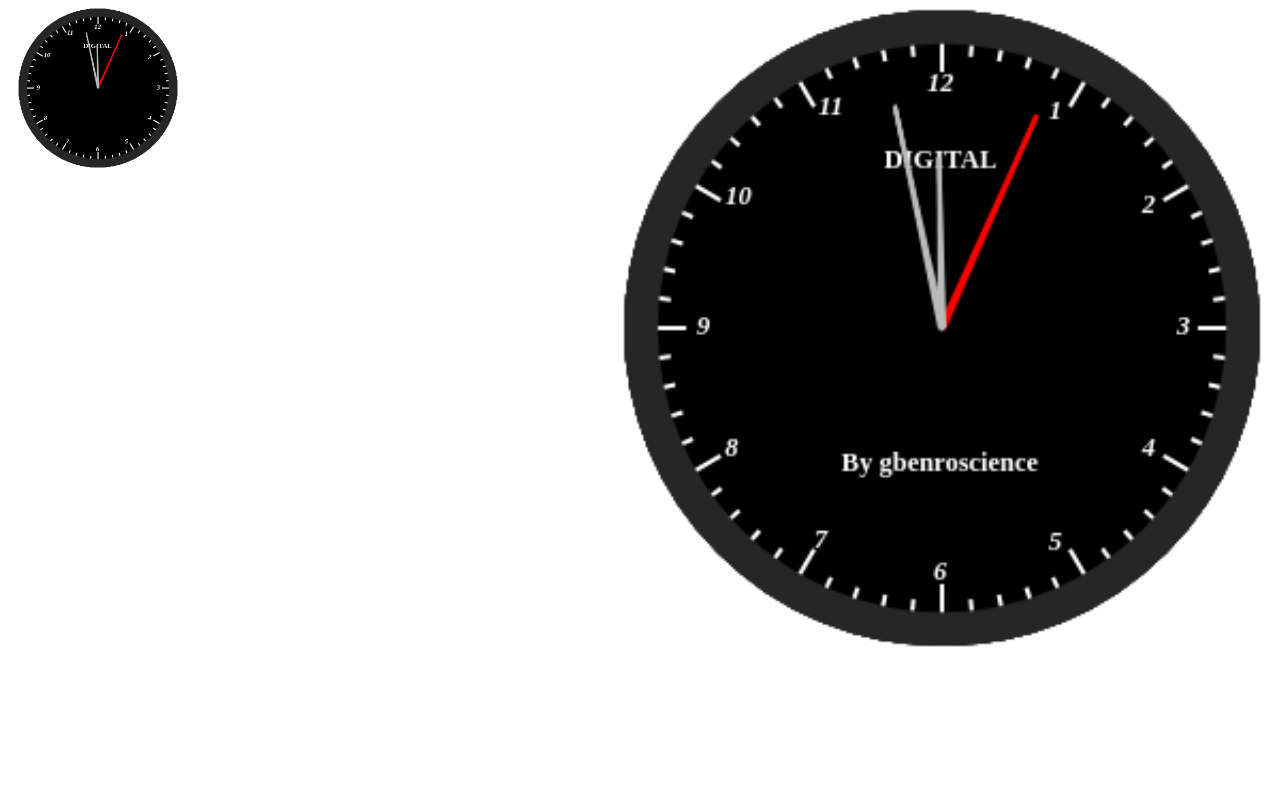
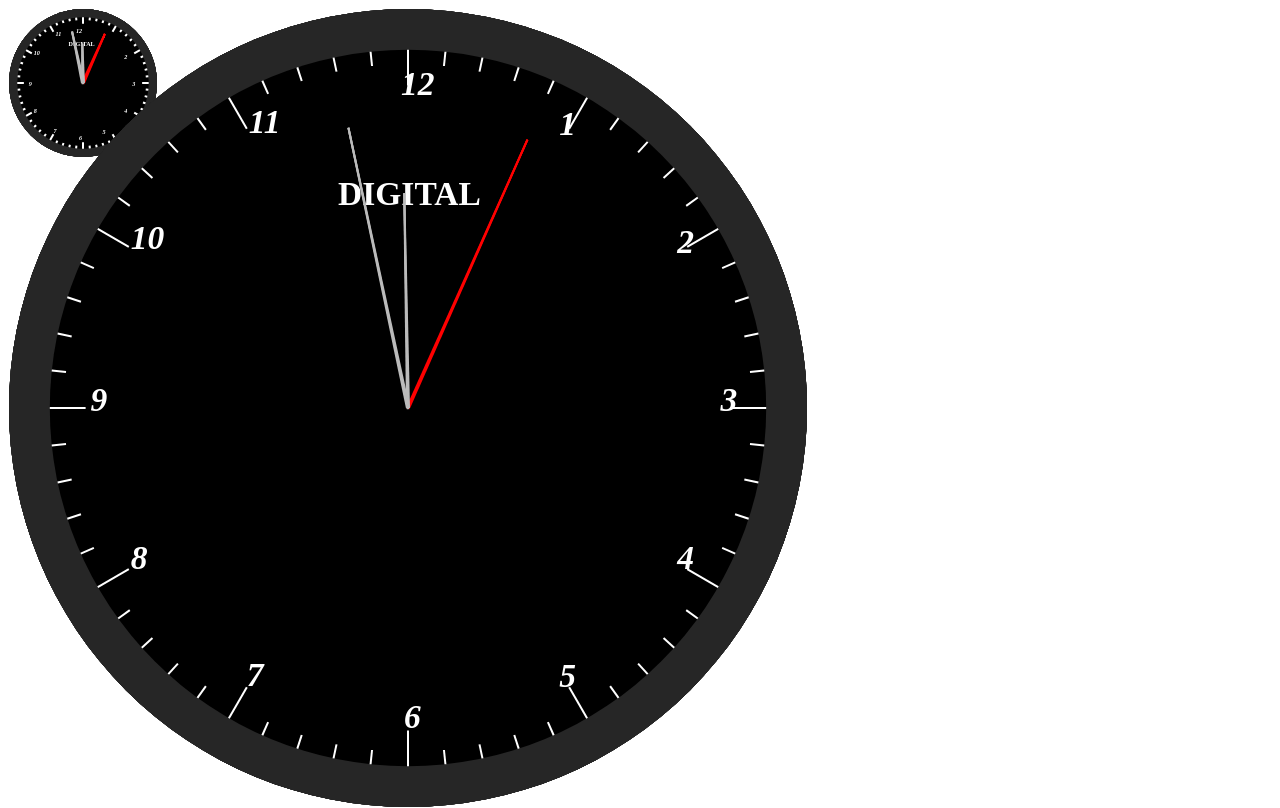
Before and after one commit to gbenroscience/clock-js, a plain HTML site: page index.html in a window 1280 px wide. Drawn offline with Linux system fonts and the light colour scheme.

Commit message:
added floating option to clock

```diff
--- a/clock/clock.js
+++ b/clock/clock.js
@@ -11,8 +11,8 @@
  */
 
 
-function logger(txt){
-    if(DEBUG === true){
+function logger(txt) {
+    if (DEBUG === true) {
         console.log(txt);
     }
 }
@@ -1725,7 +1725,7 @@ const HandType = {
     SECONDHAND: "second"
 };
 
-const DEBUG = false;
+const DEBUG = true;
 
 const CssSizeUnits = {
     EM: "em",
@@ -2916,16 +2916,28 @@ function getErrorNotif(hh, mm, sec, description) {
 /**
  * {
  * canvasId: "xxxx",
+ * floating: true,
  * outerColor: "css-color",
  * middleColor: "css-color",
  * innerColor: "css-color",
  * centerSpotWidth: number,
  * outerCircleAsFractionOfFrameSize: float_zero_to_1,
- * showBaseText: false
- *
- *
- *
+ * showBaseText: false,
+ * area:{
+ * width: 100,
+ * height: 100,
  * }
+ *
+ *
+ *
+ * }
+ *
+ * You define the `floating` option when you dont want to add any code to the HTML DOM yourself.
+ * You are saying that the Clock should create its own canvas element, add it to the DOM and use it as its own drawing area.
+ * Whether or not you define the `floating` option, you must define the canvasId.
+ * If you define the `floating` option, the canvas id would be used as the DOM id of the dynamically created canvas added to the DOM
+ * If you do not define the `floating` option, the Clock will look (through the DOM) for a canvas having the specified canvasId and use it for its drawing area.
+ *
  * @param {Object} options
  * @returns {Clock}
  */
@@ -2937,19 +2949,69 @@ function Clock(options) {
     this.innerColor = "#000";
     this.showBaseText = false;
 
-
+    var DEFAULT_SIZE = 150;
+
+
+// The canvas id must be specified, it is used as the DOM id of the canvas element
     if (options.canvasId) {
-        if (typeof options.canvasId === 'string') {
-            this.canvas = document.getElementById(options.canvasId);
-            dragElement(this.canvas);
-        } else {
+        if (typeof options.canvasId !== 'string') {
             logger("The field: `canvasId` must be a string");
             return;
         }
     } else {
-        logger("No field: `canvasId`");
+        logger("No field: `canvasId` This field is mandatory!");
         return;
     }
+
+//floating option defined, so pay attention!
+    if (typeof options.floating !== 'undefined') {
+        if (typeof options.floating !== 'boolean'){
+            logger("The field called: `floating` must be a `true` or a `false`. Clock not created");
+            return;
+        }
+        if (options.floating === true) {//creates own canvas and injects in the DOM
+            if (typeof options.area === 'undefined') {
+                logger("Please define the width and height of the canvas to be created for the clock as an options.area object. Currently setting the area to `100 X 100`");
+                var area = new Object();
+                area.width = DEFAULT_SIZE;
+                area.height = DEFAULT_SIZE;
+                options['area'] = area;
+            } else {
+                if (typeof options.area.width === 'undefined') {
+                    logger("You need to define the `width` sub-field in the options.area field. Creating it for you and defaulting it to `"+DEFAULT_SIZE+"`");
+                    options.area.width = DEFAULT_SIZE;
+                }
+                if (typeof options.area.height === 'undefined') {
+                    logger("You need to define the `height` sub-field in the options.area field. Creating it for you and defaulting it to `"+DEFAULT_SIZE+"`");
+                    options.area.height = DEFAULT_SIZE;
+                }
+                if (typeof options.area.width !== 'number') {
+                    logger("The `width` option must be a number type! Fixing it for you and defaulting it to "+DEFAULT_SIZE+"`");
+                    options.area.width = DEFAULT_SIZE;
+                }
+                if (typeof options.area.height !== 'number') {
+                    logger("The `height` option must be a number type! Fixing it for you and defaulting it to "+DEFAULT_SIZE+"`");
+                    options.area.height = DEFAULT_SIZE;
+                }
+            }
+            //Create the canvas dynamically and inject it in the DOM.
+
+        this.canvas = createCanvas(options.canvasId , options.area.width, options.area.height );
+              dragElement(this.canvas);
+        } else {//get canvas from the DOM
+            this.canvas = document.getElementById(options.canvasId);
+        }
+        this.floating = options.floating;
+    } else {
+        this.floating = false;
+        this.canvas = document.getElementById(options.canvasId);
+    }
+
+
+
+
+
+
     if (options.outerCircleAsFractionOfFrameSize) {
         if (typeof options.outerCircleAsFractionOfFrameSize === 'number') {
             this.outerCircleAsFractionOfFrameSize = options.outerCircleAsFractionOfFrameSize;
@@ -3033,6 +3095,7 @@ function Clock(options) {
         logger("The field: `showBaseText` must be a Boolean(true|false)");
         return;
     }
+
 
     this.settingsOpened = false;
     this.alarms = [];
@@ -3122,13 +3185,29 @@ function Clock(options) {
 
 }
 
+function createCanvas(canvasId, width, height) {
+    var canvas = document.createElement('canvas');
+    canvas.id = canvasId;
+    canvas.width = width;
+    canvas.height = height;
+    canvas.style.zIndex = 8;
+    canvas.style.position = "absolute";
+    canvas.style.border = "0px solid";
+
+
+    var body = document.getElementsByTagName("body")[0];
+    body.appendChild(canvas);
+
+return canvas;
+}
+
 Clock.prototype.run = function () {
     var clock = this;
     var interval = setInterval(function () {
         if (clock.end === false) {
             clock.draw();
-        }else{
-             clearInterval( interval  );
+        } else {
+            clearInterval(interval);
         }
     }, 700);
 };
--- a/index.html
+++ b/index.html
@@ -19,8 +19,16 @@
         <script>
             document.addEventListener("DOMContentLoaded", function (event) {
 
+// * canvasId: "xxxx",
+// * outerColor: "css-color",
+// * middleColor: "css-color",
+// * innerColor: "css-color",
+// * centerSpotWidth: number,
+// * outerCircleAsFractionOfFrameSize: float_zero_to_1,
+// * showBaseText: false
                 var clock = new Clock({
                     canvasId: 'clock-1',
+                    floating: true,
                     outerColor: 'transparent',
                     middleColor: '#262626',
                     innerColor: '#000',
@@ -30,15 +38,42 @@
                 });
                 clock.run();
 
+                 var clock2 = new Clock({
+                    canvasId: 'clock-2',
+                    floating: true,
+                    outerColor: 'transparent',
+                    middleColor: '#262626',
+                    innerColor: '#000',
+                    centerSpotWidth: 2,
+                    outerCircleAsFractionOfFrameSize: 1.0,
+                    showBaseText: false,
+                    area:{
+                        width: 800,
+                        height:800
+                    }
+                });
+                clock2.run();
+              /*
+                    var clock2 = new Clock({
+                    canvasId: 'clock-3',
+                    outerColor: 'transparent',
+                    middleColor: '#262626',
+                    innerColor: '#000',
+                    centerSpotWidth: 2,
+                    outerCircleAsFractionOfFrameSize: 1,
+                    showBaseText: true
+                });
+                clock2.run();
+                */
 
-
+/*
                 var clock2 = new Clock({
                     canvasId: 'clock-2',
                     outerColor: 'transparent',
                     middleColor: '#262626',
                     innerColor: '#000',
                     centerSpotWidth: 2,
-                    outerCircleAsFractionOfFrameSize: 1.0,
+                    outerCircleAsFractionOfFrameSize: 1,
                     showBaseText: true
                 });
                 clock2.run();
@@ -46,7 +81,7 @@
                 setTimeout(function() {
                     clock.kill();
                 }, 5000);
-
+              */
 
             });
 
@@ -57,10 +92,6 @@
     <body>
 
 
-        <canvas id="clock-1" style="float: left; margin-left: 10px; width: 10em; height: 10em;"></canvas>
-
-
-        <canvas id="clock-2" style="float: right; margin-right: 10px; width: 40em; height: 40em;"></canvas>
 
 
 
```
Also changed, not shown: 2 other files. Lines whose indentation alone changed are shown as unchanged.
